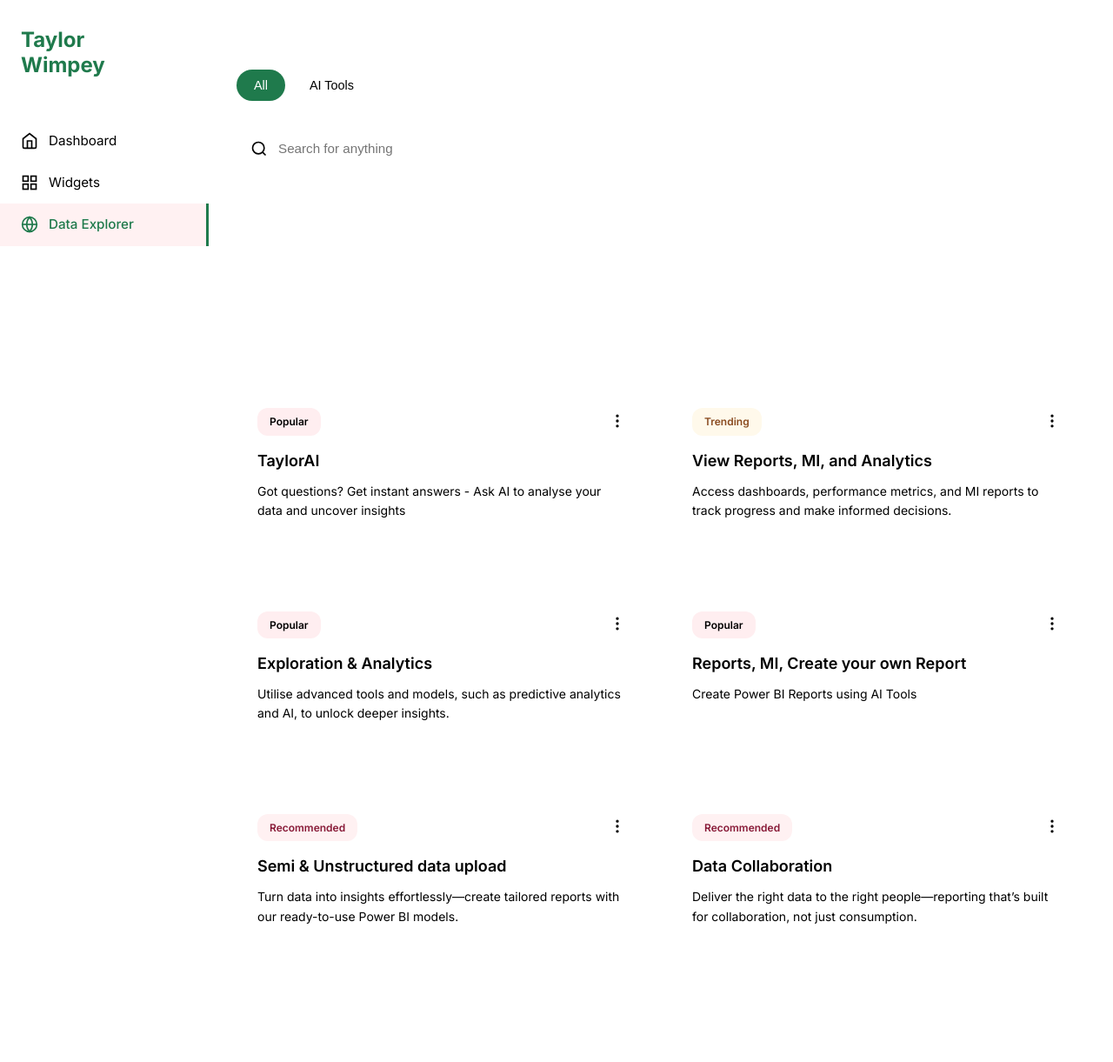
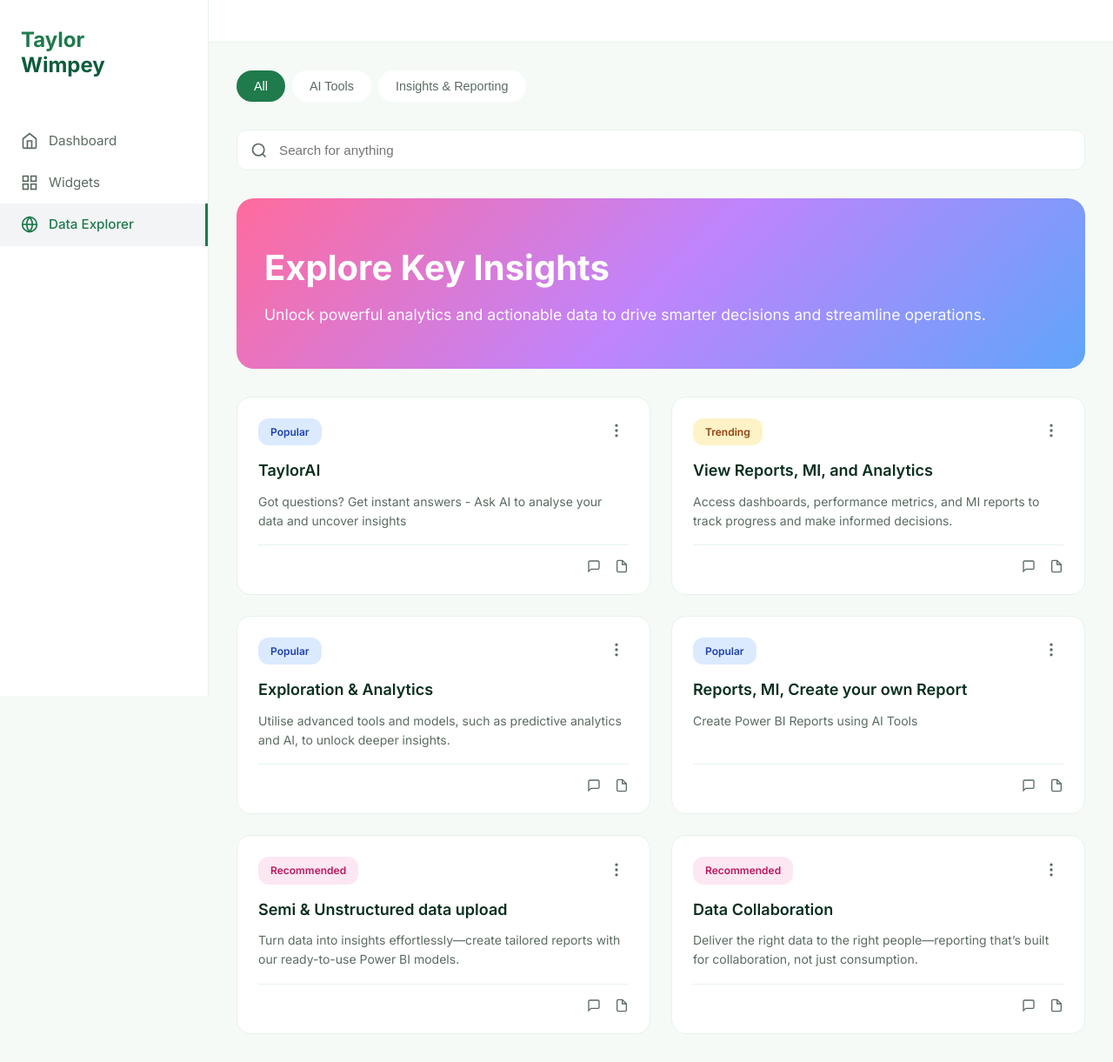
Before and after one commit to cbeddall1/Data-Discovery-Portal, a Flask app: page / in a window 1280 px wide. Shown: the whole page at 87% size. Before the commit the page ends 1062 px from the top, so only its background shows below. Run offline with Flask 3, Linux system fonts and the light colour scheme.

Commit message:
Add files via upload

```diff
--- a/app/static/css/style.css
+++ b/app/static/css/style.css
@@ -4,48 +4,29 @@
 
 :root {
     --primary-color: #1F7A4C; /* deep green */
-    /* App stylesheet — primary theme color: #cc2b4a (user requested pink) */
-
-    * { box-sizing: border-box; margin: 0; padding: 0; }
-
-    :root {
-      --primary-color: #cc2b4a; /* main pink */
-      --accent-color: #e86a7f;  /* lighter pink */
-      --brand-dark: #991f3a;
-      --brand-light: #ffdfe5;
-      --text-dark: #2b0b12;
-      --text-light: #6b4349;
-      --bg-light: #fff6f7;
-      --bg-white: #ffffff;
-      --border-color: #f4d7da;
+    --accent-color: #78C06E;  /* lighter green */
+    --brand-dark: #0E5B3D;
+    --brand-light: #BFEFD0;
+    --text-dark: #0B2F1F;
+    --text-light: #5B6B61;
+    --bg-light: #F6FAF6;
+    --bg-white: #FFFFFF;
+    --border-color: #E6F2EA;
 }
 
-    body {
-      font-family: 'Inter', -apple-system, BlinkMacSystemFont, 'Segoe UI', Roboto, sans-serif;
-      background: var(--bg-light);
-      color: var(--text-dark);
-      line-height: 1.6;
-    }
+body { font-family: 'Inter', -apple-system, BlinkMacSystemFont, sans-serif; background: var(--bg-light); color: var(--text-dark); line-height: 1.6; }
 
 .app-container { display: flex; min-height: 100vh; }
 
 /* Sidebar */
-    .sidebar {
-      width: 240px;
-      background: var(--bg-white);
-      border-right: 1px solid var(--border-color);
-      padding: 2rem 0;
-      position: fixed;
-      height: 100vh;
-      overflow-y: auto;
-    }
+.sidebar { width: 240px; background: var(--bg-white); border-right: 1px solid var(--border-color); padding: 2rem 0; position: fixed; height: 100vh; overflow-y: auto; }
 .logo { padding: 0 1.5rem; margin-bottom: 3rem; }
 .logo h1 { font-size: 1.5rem; font-weight: 700; color: var(--primary-color); line-height: 1.2; }
 .logo span { color: var(--brand-dark); }
 .sidebar-nav { display: flex; flex-direction: column; }
-    .nav-item { display: flex; align-items: center; gap: 0.75rem; padding: 0.75rem 1.5rem; color: var(--text-light); text-decoration: none; transition: all 0.2s ease; font-size: 0.95rem; }
+.nav-item { display: flex; align-items: center; gap: 0.75rem; padding: 0.75rem 1.5rem; color: var(--text-light); text-decoration: none; transition: all 0.3s ease; font-size: 0.95rem; }
 .nav-item:hover { background: var(--bg-light); color: var(--text-dark); }
-    .nav-item.active { background: #fff1f2; color: var(--primary-color); font-weight: 500; border-right: 3px solid var(--primary-color); }
+.nav-item.active { background: #F3F4F6; color: var(--primary-color); font-weight: 500; border-right: 3px solid var(--primary-color); }
 .nav-item svg { width: 20px; height: 20px; }
 
 /* Main */
@@ -61,70 +42,269 @@
 
 /* Tabs */
 .tabs { display: flex; gap: 0.5rem; margin-bottom: 1.5rem; overflow-x: auto; padding-bottom: 0.5rem; }
-    .tab { padding: 0.625rem 1.25rem; background: var(--bg-white); border: none; border-radius: 20px; font-size: 0.9rem; font-weight: 500; color: var(--text-light); cursor: pointer; white-space: nowrap; transition: all 0.2s ease; }
-    .tab:hover { background: #fff1f2; color: var(--text-dark); }
+.tab { padding: 0.625rem 1.25rem; background: var(--bg-white); border: none; border-radius: 20px; font-size: 0.9rem; font-weight: 500; color: var(--text-light); cursor: pointer; white-space: nowrap; transition: all 0.3s ease; }
+.tab:hover { background: #F3F4F6; color: var(--text-dark); }
 .tab.active { background: var(--primary-color); color: white; }
 
 /* Search */
 .search-container { position: relative; margin-bottom: 2rem; }
 .search-icon { position: absolute; left: 1rem; top: 50%; transform: translateY(-50%); color: var(--text-light); }
-    .search-input { width: 100%; padding: 0.875rem 1rem 0.875rem 3rem; border: 1px solid var(--border-color); border-radius: 12px; font-size: 0.95rem; background: var(--bg-white); transition: all 0.2s ease; }
-    .search-input:focus { outline: none; border-color: var(--accent-color); box-shadow: 0 0 0 4px rgba(204,43,74,0.08); }
+.search-input { width: 100%; padding: 0.875rem 1rem 0.875rem 3rem; border: 1px solid var(--border-color); border-radius: 12px; font-size: 0.95rem; background: var(--bg-white); transition: all 0.3s ease; }
+.search-input:focus { outline: none; border-color: var(--accent-color); box-shadow: 0 0 0 3px rgba(120,192,110,0.12); }
 
-    /* Hero Banner */
+/* Hero */
 .hero-banner { background: linear-gradient(135deg, var(--brand-dark) 0%, var(--primary-color) 50%, var(--accent-color) 100%); padding: 3rem 2rem; border-radius: 20px; margin-bottom: 2rem; color: white; }
 .hero-banner h1 { font-size: 2.25rem; font-weight: 700; margin-bottom: 0.5rem; }
 .hero-banner p { font-size: 1.05rem; opacity: 0.95; }
 
-    /* Cards Grid */
+/* Cards */
 .cards-grid { display: grid; gap: 1.5rem; }
 .home-grid { grid-template-columns: repeat(auto-fill, minmax(320px, 1fr)); }
-    .explorer-grid { grid-template-columns: repeat(auto-fill, minmax(380px, 1fr)); }
+.home-card { background: var(--bg-white); border-radius: 16px; padding: 1.5rem; border: 1px solid var(--border-color); cursor: pointer; transition: all 0.3s ease; display: flex; flex-direction: column; }
+.home-card:hover { transform: translateY(-4px); box-shadow: 0 12px 24px rgba(0,0,0,0.06); border-color: var(--accent-color); }
+.card-header { display:flex; justify-content:space-between; align-items:center; margin-bottom:1rem; }
+.badge { padding:0.375rem 0.875rem; border-radius:12px; font-size:0.75rem; font-weight:600; text-transform:capitalize; }
+.badge-popular { background:#E9F8EE; color:var(--brand-dark); }
+.card-title { font-size:1.125rem; font-weight:600; color:var(--text-dark); margin-bottom:0.75rem; }
+.card-description { font-size:0.875rem; color:var(--text-light); line-height:1.6; flex:1; margin-bottom:1rem; }
+.card-footer { display:flex; justify-content:space-between; align-items:center; padding-top:1rem; border-top:1px solid var(--border-color); }
+.card-stats { display:flex; gap:1rem; font-size:0.8rem; color:var(--text-light); }
 
-    /* Home Cards */
-    .home-card { background: var(--bg-white); border-radius: 16px; padding: 1.5rem; border: 1px solid var(--border-color); cursor: pointer; transition: all 0.2s ease; display: flex; flex-direction: column; }
-    .home-card:hover { transform: translateY(-4px); box-shadow: 0 12px 24px rgba(0,0,0,0.06); border-color: var(--accent-color); }
-    .card-header { display: flex; justify-content: space-between; align-items: center; margin-bottom: 1rem; }
-    .badge { padding: 0.375rem 0.875rem; border-radius: 12px; font-size: 0.75rem; font-weight: 600; text-transform: capitalize; }
-    .badge-popular { background: #ffeef0; color: var(--brand-dark); }
-    .badge-recommended { background: #fff1f2; color: #881a37; }
-    .badge-trending { background: #fff9eb; color: #8a4b20; }
-    .card-title { font-size: 1.125rem; font-weight: 600; color: var(--text-dark); margin-bottom: 0.75rem; line-height: 1.4; }
-    .card-description { font-size: 0.875rem; color: var(--text-light); line-height: 1.6; flex: 1; margin-bottom: 1rem; }
-    .card-footer { display: flex; justify-content: space-between; align-items: center; padding-top: 1rem; border-top: 1px solid var(--border-color); }
-    .avatars { display: flex; }
-    .avatar { width: 32px; height: 32px; border-radius: 50%; border: 2px solid white; margin-left: -8px; background: linear-gradient(135deg, var(--primary-color) 0%, var(--accent-color) 100%); }
-    .avatar:first-child { margin-left: 0; }
-    .card-stats { display: flex; gap: 1rem; font-size: 0.8rem; color: var(--text-light); }
-    .stat { display: flex; align-items: center; gap: 0.25rem; }
-
-    /* Explorer Cards */
-    .explorer-card { position: relative; height: 280px; border-radius: 16px; overflow: hidden; cursor: pointer; transition: all 0.2s ease; }
+/* Explorer */
+.explorer-card { position:relative; height:280px; border-radius:16px; overflow:hidden; cursor:pointer; transition:all 0.3s ease; }
 .explorer-card:hover { transform: translateY(-4px); box-shadow: 0 12px 24px rgba(0,0,0,0.12); }
-    .explorer-card::before { content: ''; position: absolute; top: 0; left: 0; right: 0; bottom: 0; background: linear-gradient(135deg, rgba(153,31,58,0.6) 0%, rgba(232,106,127,0.4) 100%); z-index: 1; }
-    .card-dark { background: linear-gradient(135deg, #1e293b 0%, #334155 100%); }
-    .card-light { background: linear-gradient(135deg, #94a3b8 0%, #cbd5e1 100%); }
-    .card-gradient { background: linear-gradient(135deg, var(--primary-color) 0%, var(--brand-dark) 100%); }
-    .card-overlay { position: absolute; top: 0; left: 0; right: 0; bottom: 0; background: rgba(11,3,6,0.28); z-index: 2; }
-    .card-content { position: relative; z-index: 3; padding: 2rem; height: 100%; display: flex; flex-direction: column; justify-content: flex-start; }
-    .explorer-card .card-title { font-size: 1.5rem; font-weight: 600; color: white; margin-bottom: 1rem; }
-    .explorer-card .card-description { font-size: 0.95rem; color: rgba(255,255,255,0.9); line-height: 1.6; }
-    .card-progress { position: absolute; bottom: 0; left: 0; right: 0; height: 4px; background: rgba(255,255,255,0.18); z-index: 3; }
-    .progress-bar { height: 100%; background: linear-gradient(90deg, var(--primary-color) 0%, var(--accent-color) 100%); transition: width 0.3s ease; }
 
 /* Responsive */
 @media (max-width: 1024px) { .home-grid, .explorer-grid { grid-template-columns: repeat(auto-fill, minmax(300px, 1fr)); } }
 @media (max-width: 768px) { .sidebar { width: 80px; } .logo h1 { font-size: 1rem; } .nav-item span { display: none; } .main-content { margin-left: 80px; } .page-content { padding: 1rem; } }
-    @media (max-width: 480px) { .sidebar { display: none; } .main-content { margin-left: 0; } .header { padding: 1rem; } }
+@media (max-width: 480px) { .sidebar { display:none; } .main-content { margin-left: 0; } .header { padding: 1rem; } }
 
 /* Animations */
-    @keyframes fadeIn { from { opacity: 0; transform: translateY(6px); } to { opacity: 1; transform: translateY(0); } }
-
-    /* Small helpers */
-    .text-muted { color: var(--text-light); }
-    .align-center { display: flex; align-items: center; }
+@keyframes fadeIn { from { opacity:0; transform:translateY(6px);} to { opacity:1; transform:translateY(0);} }
 
 /* End of stylesheet */
+
+.page-title {
+
+    font-size: 1.5rem;
+
+    font-weight: 600;
+
+    color: var(--text-dark);
+
+}
+
+
+
+.copilot-btn {
+
+    display: flex;
+
+    align-items: center;
+
+    gap: 0.5rem;
+
+    padding: 0.75rem 1.5rem;
+
+    background: linear-gradient(135deg, var(--pink) 0%, var(--purple) 100%);
+
+    color: white;
+
+    border: none;
+
+    border-radius: 12px;
+
+    font-size: 0.95rem;
+
+    font-weight: 500;
+
+    cursor: pointer;
+
+    transition: all 0.3s ease;
+
+}
+
+
+
+.copilot-btn:hover {
+
+    transform: translateY(-2px);
+
+    box-shadow: 0 8px 16px rgba(139, 92, 246, 0.3);
+
+}
+
+
+
+/* Page Content */
+
+.page-content {
+
+    padding: 2rem;
+
+}
+
+
+
+/* Tabs */
+
+.tabs {
+
+    display: flex;
+
+    gap: 0.5rem;
+
+    margin-bottom: 1.5rem;
+
+    overflow-x: auto;
+
+    padding-bottom: 0.5rem;
+
+}
+
+
+
+.tab {
+
+    padding: 0.625rem 1.25rem;
+
+    background: var(--bg-white);
+
+    border: none;
+
+    border-radius: 20px;
+
+    font-size: 0.9rem;
+
+    font-weight: 500;
+
+    color: var(--text-light);
+
+    cursor: pointer;
+
+    white-space: nowrap;
+
+    transition: all 0.3s ease;
+
+}
+
+
+
+.tab:hover {
+
+    background: #F3F4F6;
+
+    color: var(--text-dark);
+
+}
+
+
+
+.tab.active {
+
+    background: var(--primary-color);
+
+    color: white;
+
+}
+
+
+
+/* Search */
+
+.search-container {
+
+    position: relative;
+
+    margin-bottom: 2rem;
+
+}
+
+
+
+.search-icon {
+
+    position: absolute;
+
+    left: 1rem;
+
+    top: 50%;
+
+    transform: translateY(-50%);
+
+    color: var(--text-light);
+
+}
+
+
+
+.search-input {
+
+    width: 100%;
+
+    padding: 0.875rem 1rem 0.875rem 3rem;
+
+    border: 1px solid var(--border-color);
+
+    border-radius: 12px;
+
+    font-size: 0.95rem;
+
+    background: var(--bg-white);
+
+    transition: all 0.3s ease;
+
+}
+
+
+
+.search-input:focus {
+
+    outline: none;
+
+    border-color: var(--accent-color);
+
+    box-shadow: 0 0 0 3px rgba(139, 92, 246, 0.1);
+
+}
+
+
+
+/* Hero Banner */
+
+.hero-banner {
+
+    background: linear-gradient(135deg, #FF6B9D 0%, #C084FC 50%, #60A5FA 100%);
+
+    padding: 3rem 2rem;
+
+    border-radius: 20px;
+
+    margin-bottom: 2rem;
+
+    color: white;
+
+}
+
+
+
+.hero-banner h1 {
+
+    font-size: 2.5rem;
+
+    font-weight: 700;
+
+    margin-bottom: 0.5rem;
+
+}
+
+
+
+.hero-banner p {
+
+    font-size: 1.1rem;
+
+    opacity: 0.95;
 
 }
 
@@ -574,7 +754,7 @@
 
     height: 100%;
 
-    background: linear-gradient(90deg, var(--primary-color) 0%, var(--accent-color) 100%);
+    background: linear-gradient(90deg, var(--pink) 0%, var(--purple) 100%);
 
     transition: width 0.3s ease;
 
@@ -704,8 +884,11 @@
 
 
 
-    /* remove any copilot button text in narrow view */
-    .copilot-btn { display: none !important; }
+    .copilot-btn span {
+
+        display: none;
+
+    }
 
 }
 
--- a/app/static/templates/home.html
+++ b/app/static/templates/home.html
@@ -19,6 +19,8 @@
     <button class="tab active">All</button>
 
     <button class="tab">AI Tools</button>
+
+    <button class="tab">Insights & Reporting</button>
 
 </div>
 
@@ -85,7 +87,34 @@
         <p class="card-description">{{ card.description }}</p>
 
         <div class="card-footer">
-            <!-- Insights/files removed per request -->
+
+            <!-- Avatars removed per request -->
+
+            <div class="card-stats" style="margin-left:auto;">
+
+                <span class="stat">
+
+                    <svg width="16" height="16" viewBox="0 0 24 24" fill="none" stroke="currentColor" stroke-width="2">
+
+                        <path d="M21 15a2 2 0 0 1-2 2H7l-4 4V5a2 2 0 0 1 2-2h14a2 2 0 0 1 2 2z"></path>
+
+                    </svg>
+                </span>
+
+                <span class="stat">
+
+                    <svg width="16" height="16" viewBox="0 0 24 24" fill="none" stroke="currentColor" stroke-width="2">
+
+                        <path d="M13 2H6a2 2 0 0 0-2 2v16a2 2 0 0 0 2 2h12a2 2 0 0 0 2-2V9z"></path>
+
+                        <polyline points="13 2 13 9 20 9"></polyline>
+
+                    </svg>
+
+                </span>
+
+            </div>
+
         </div>
 
     </div>
```
Lines whose indentation alone changed are shown as unchanged.
